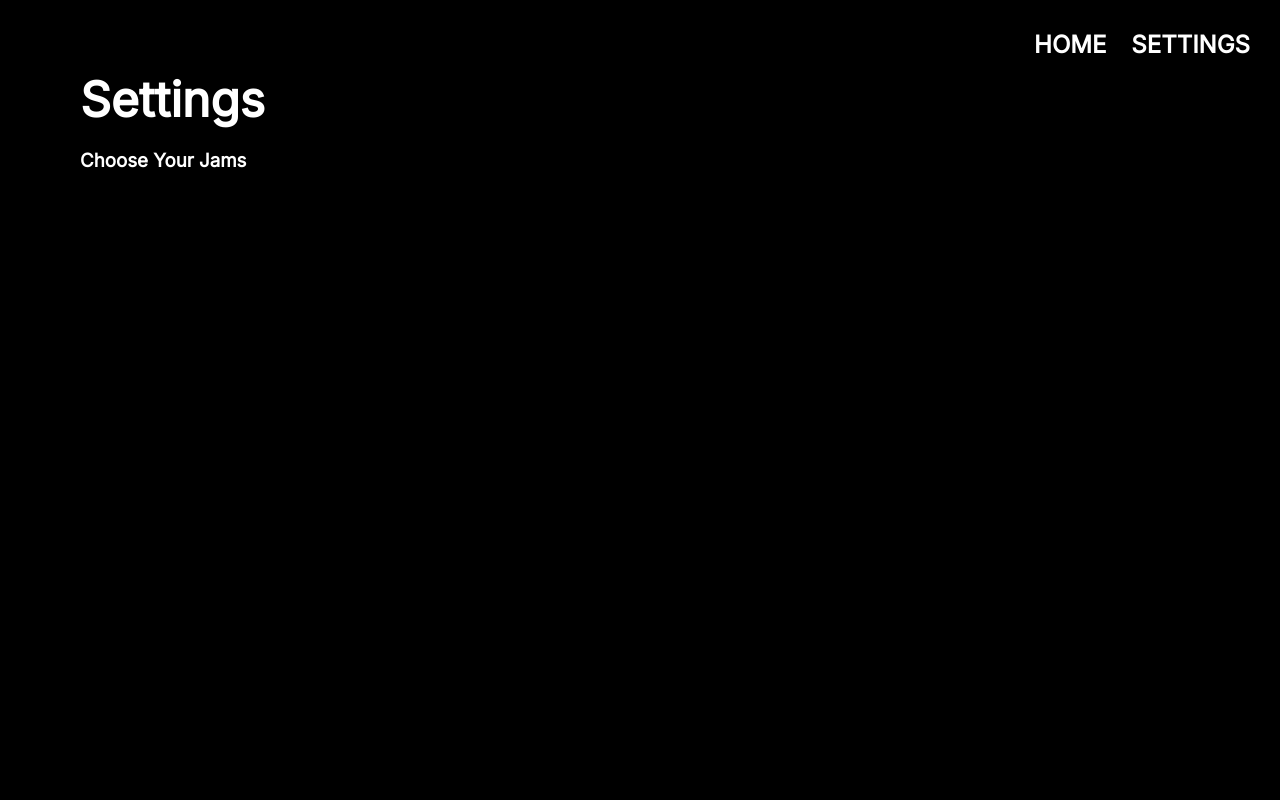
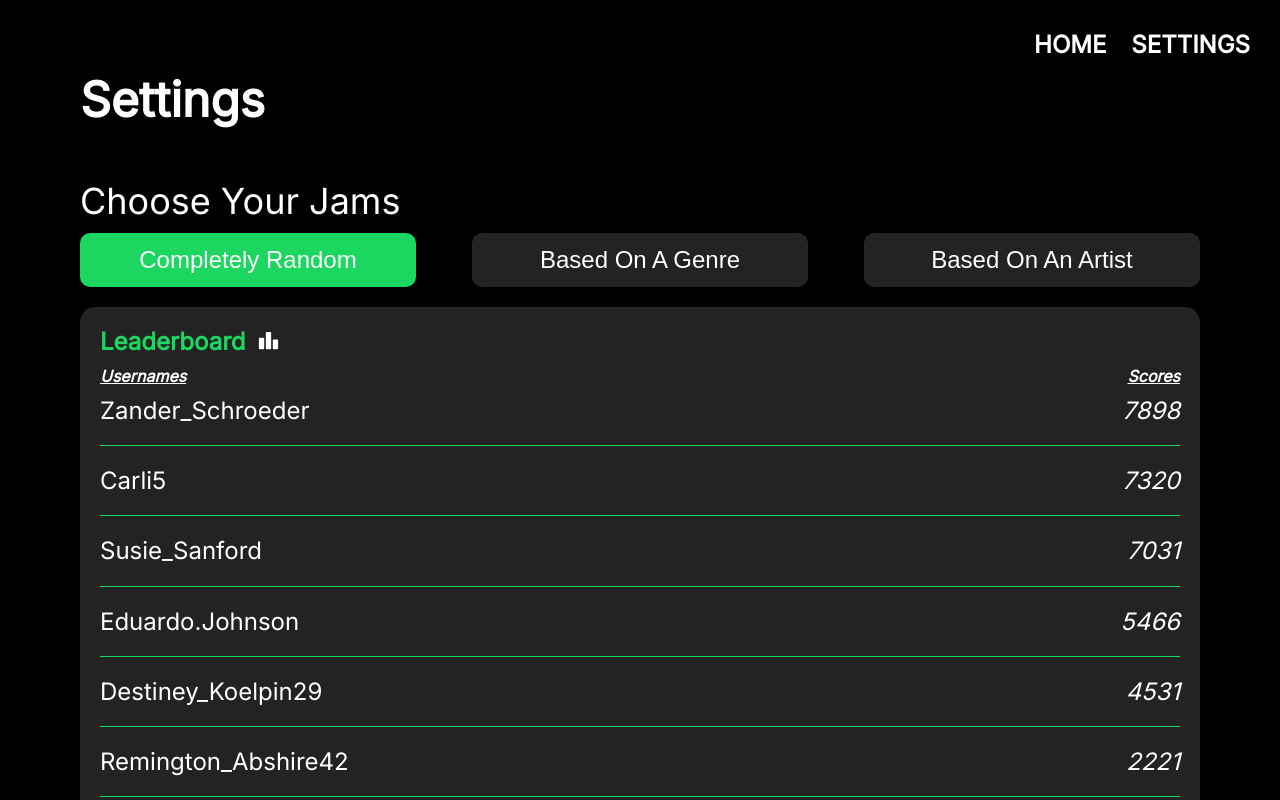
Before and after one commit to MKHLink/Spotify_WebGame, an Angular app: page /settings in a window 1280 px wide. Shown: the top 800 px of the page. Built offline with nearby package versions, Linux system fonts and the light colour scheme.

Commit message:
settings page

```diff
--- a/src/app/components/text-input/text-input.component.html
+++ b/src/app/components/text-input/text-input.component.html
@@ -2,13 +2,14 @@
   <input
     type="text"
     name="text-input"
+    [value]="inputValue"
     #textInput
     [placeholder]="placeholder"
     (keyup)="setInputValue(textInput.value)"
     (keyup.enter)="onEnter.emit()"
   />
 </div>
-<div *ngif="isNumberType">
+<div *ngIf="isNumberType">
   <input
     type="number"
     min="0"
--- a/src/app/components/text-input/text-input.component.ts
+++ b/src/app/components/text-input/text-input.component.ts
@@ -12,6 +12,8 @@ export class TextInputComponent implements OnInit {
 
   isNumberType: boolean = false;
 
+  @Input() preexistingInputValue: string = '';
+
   @Input() inputType: 'text' | 'number' = 'text';
 
   @Input() placeholder: string = '';
@@ -23,6 +25,7 @@ export class TextInputComponent implements OnInit {
   constructor() {}
 
   ngOnInit(): void {
+    this.setInputValue(this.preexistingInputValue);
     this.isTextType = this.inputType === 'text';
     this.isNumberType = this.inputType === 'number';
   }
--- a/src/app/settings/settings.component.css
+++ b/src/app/settings/settings.component.css
@@ -12,3 +12,49 @@
   font-size: 48px;
   font-weight: 700;
 }
+
+.category-title {
+  padding-top: 30px;
+  font-size: 36px;
+  font-weight: 400;
+}
+
+.settings-search-label {
+  display: flex;
+  gap: 5px;
+  flex-direction: column;
+  padding-bottom: 5px;
+}
+
+.settings-search-label > p {
+  font-size: 16px;
+  font-weight: 400;
+  font-style: italic;
+}
+
+.buttons {
+  display: flex;
+  justify-content: space-between;
+  align-items: center;
+  padding-top: 10px;
+}
+
+.btn {
+  text-align: center;
+  width: 30%;
+  height: 54px;
+  border-radius: 10px;
+  background-color: #232323;
+  border: none;
+  color: #fff;
+  font-size: 24px;
+}
+
+.btn:focus,
+.btn:active {
+  outline: 2px solid #1bd760;
+}
+
+.btn-primary {
+  background-color: #1bd760;
+}
--- a/src/app/settings/settings.component.html
+++ b/src/app/settings/settings.component.html
@@ -4,6 +4,35 @@
   <br />
   <div class="settings-category">
     <h3 class="category-title">Choose Your Jams</h3>
-    <div></div>
+    <div class="buttons">
+      <button [ngClass]="[isCompletelyRandomBtnStyle]" (click)="handleButtonClick('completely-random')">
+        Completely Random
+      </button>
+      <button [ngClass]="[isBasedOnGenreBtnStyle]" (click)="handleButtonClick('based-on-genre')">
+        Based On A Genre
+      </button>
+      <button [ngClass]="[isBasedOnArtistBtnStyle]" (click)="handleButtonClick('based-on-artist')">
+        Based On An Artist
+      </button>
+    </div>
   </div>
+  <div *ngIf="isBasedOnGenre || isBasedOnArtist" class="settings-category">
+    <div *ngIf="isBasedOnGenre" class="settings-search-label">
+      <h3 class="category-title">Genre Mode</h3>
+      <p>Enter the name of the genre:</p>
+    </div>
+    <div *ngIf="isBasedOnArtist" class="settings-search-label">
+      <h3 class="category-title">Artist Mode</h3>
+      <p>Enter the name of the artist:</p>
+    </div>
+    <app-text-input
+      inputType="text"
+      placeholder="Enter your search"
+      [preexistingInputValue]="searchString"
+      (onInputChange)="receiveInput($event)"
+    ></app-text-input>
+  </div>
+  <br />
+  <app-scoreboard></app-scoreboard>
+  <br />
 </div>
--- a/src/app/settings/settings.component.ts
+++ b/src/app/settings/settings.component.ts
@@ -3,13 +3,93 @@ import { Component, OnInit } from '@angular/core';
 @Component({
   selector: 'app-settings',
   templateUrl: './settings.component.html',
-  styleUrls: ['./settings.component.css']
+  styleUrls: ['./settings.component.css'],
 })
 export class SettingsComponent implements OnInit {
+  isCompletelyRandom: boolean = true;
+  isCompletelyRandomBtnStyle: string = 'btn btn-primary';
 
-  constructor() { }
+  isBasedOnGenre: boolean = false;
+  isBasedOnGenreBtnStyle: string = 'btn';
 
-  ngOnInit(): void {
+  isBasedOnArtist: boolean = false;
+  isBasedOnArtistBtnStyle: string = 'btn';
+
+  searchString: string = '';
+
+  constructor() {}
+
+  ngOnInit() {
+    const settings = localStorage.getItem('spotify-pop-quiz-settings');
+
+    if (settings) {
+      const parsedSettings = JSON.parse(settings);
+      this.isCompletelyRandom = parsedSettings.isCompletelyRandom;
+      this.isBasedOnGenre = parsedSettings.isBasedOnGenre;
+      this.isBasedOnArtist = parsedSettings.isBasedOnArtist;
+      this.searchString = parsedSettings.searchString;
+    } else {
+      localStorage.setItem(
+        'spotify-pop-quiz-settings',
+        JSON.stringify({
+          isCompletelyRandom: true,
+          isBasedOnGenre: false,
+          isBasedOnArtist: false,
+          searchString: '',
+        })
+      );
+    }
+    this.assignButtonClassses();
   }
 
+  assignButtonClassses = () => {
+    this.isCompletelyRandomBtnStyle = this.isCompletelyRandom ? 'btn btn-primary' : 'btn';
+    this.isBasedOnGenreBtnStyle = this.isBasedOnGenre ? 'btn btn-primary' : 'btn';
+    this.isBasedOnArtistBtnStyle = this.isBasedOnArtist ? 'btn btn-primary' : 'btn';
+  };
+
+  handleButtonClick = (buttonName: string) => {
+    switch (buttonName) {
+      case 'completely-random':
+        this.isCompletelyRandom = true;
+        this.isBasedOnGenre = false;
+        this.isBasedOnArtist = false;
+        break;
+      case 'based-on-genre':
+        this.isCompletelyRandom = false;
+        this.isBasedOnGenre = true;
+        this.isBasedOnArtist = false;
+        break;
+      case 'based-on-artist':
+        this.isCompletelyRandom = false;
+        this.isBasedOnGenre = false;
+        this.isBasedOnArtist = true;
+        break;
+    }
+
+    localStorage.setItem(
+      'spotify-pop-quiz-settings',
+      JSON.stringify({
+        isCompletelyRandom: this.isCompletelyRandom,
+        isBasedOnGenre: this.isBasedOnGenre,
+        isBasedOnArtist: this.isBasedOnArtist,
+        searchString: this.searchString,
+      })
+    );
+
+    this.assignButtonClassses();
+  };
+
+  receiveInput = (valueEmitted: string) => {
+    this.searchString = valueEmitted;
+    localStorage.setItem(
+      'spotify-pop-quiz-settings',
+      JSON.stringify({
+        isCompletelyRandom: this.isCompletelyRandom,
+        isBasedOnGenre: this.isBasedOnGenre,
+        isBasedOnArtist: this.isBasedOnArtist,
+        searchString: this.searchString,
+      })
+    );
+  };
 }
```
